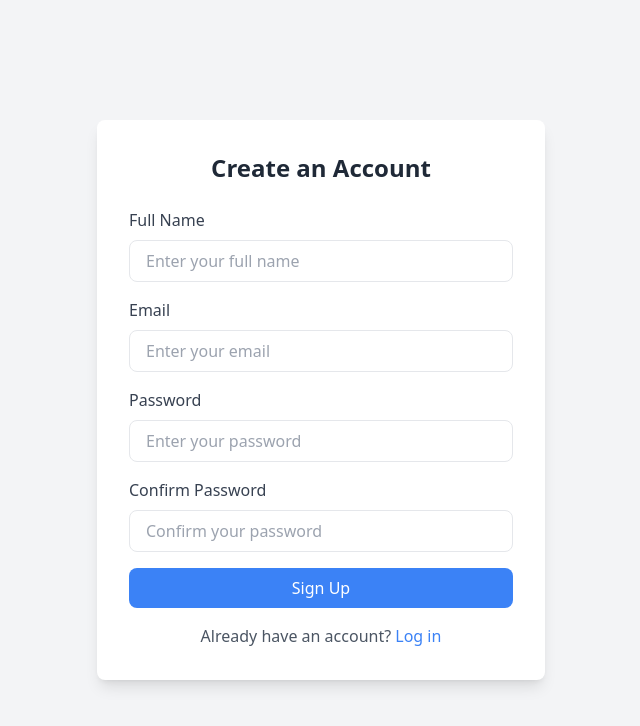
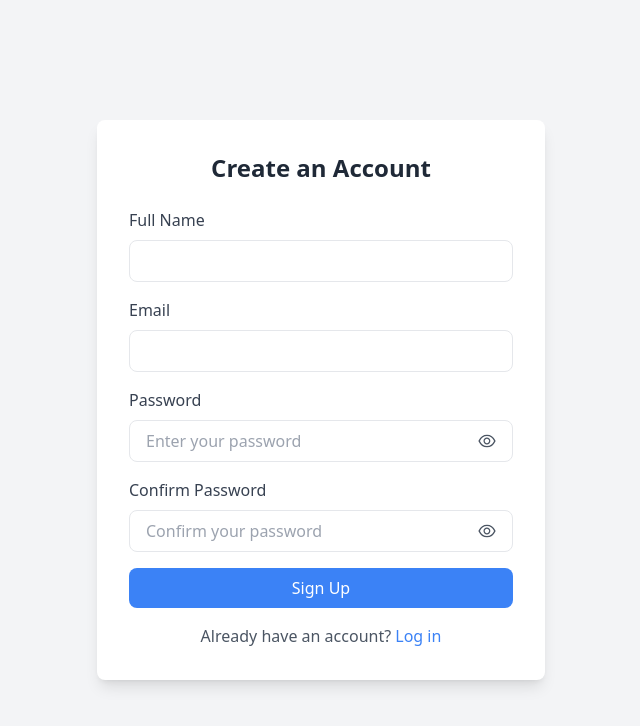
Before and after one commit to arnab-ghorai/trend_bazaar, a React (Vite) app: page /signup in a window 1280 px wide. Shown: the top 726 px of the page, without its empty margins (319-959 px from the left). Built offline with nearby package versions, Linux system fonts and the light colour scheme.

Commit message:
added formvalidation

```diff
--- a/package.json
+++ b/package.json
@@ -12,12 +12,14 @@
   "dependencies": {
     "@reduxjs/toolkit": "^2.4.0",
     "axios": "^1.7.7",
+    "formik": "^2.4.6",
     "react": "^18.3.1",
     "react-dom": "^18.3.1",
     "react-icons": "^5.3.0",
     "react-redux": "^9.1.2",
     "react-router-dom": "^6.26.2",
-    "react-toastify": "^10.0.6"
+    "react-toastify": "^10.0.6",
+    "yup": "^1.5.0"
   },
   "devDependencies": {
     "@eslint/js": "^9.9.0",
--- /dev/null
+++ b/src/activity/validationSchemas.jsx
@@ -0,0 +1,29 @@
+import * as Yup from "yup";
+
+export const validationSchemas = {
+  signup: Yup.object({
+    name: Yup.string()
+      .min(3, "Name must be at least 3 characters")
+      .required("Name is required"),
+    email: Yup.string()
+      .email("Invalid email address")
+      .required("Email is required"),
+    password: Yup.string()
+      .min(6, "Password must be at least 6 characters")
+      .required("Password is required"),
+    confirmPassword: Yup.string()
+      .oneOf([Yup.ref("password"), null], "Passwords must match")
+      .required("Confirm Password is required"),
+  }),
+  login: Yup.object({
+    email: Yup.string()
+      .email("Invalid email address")
+      .required("Email is required"),
+    password: Yup.string().required("Password is required"),
+  }),
+  forgotPassword: Yup.object({
+    email: Yup.string()
+      .email("Invalid email address")
+      .required("Email is required"),
+  }),
+};
--- /dev/null
+++ b/src/component/TextInput.jsx
@@ -0,0 +1,23 @@
+import React from "react";
+
+const TextInput = ({ label, id, type, formik }) => {
+  const error = formik.touched[id] && formik.errors[id];
+  return (
+    <div>
+      <label htmlFor={id} className="block text-gray-700 font-medium mb-2">
+        {label}
+      </label>
+      <input
+        type={type}
+        id={id}
+        {...formik.getFieldProps(id)}
+        className={`w-full px-4 py-2 border rounded-lg text-gray-700 focus:outline-none ${
+          error ? "border-red-500" : "focus:ring-blue-500"
+        }`}
+      />
+      {error && <p className="text-red-500 text-sm">{formik.errors[id]}</p>}
+    </div>
+  );
+};
+
+export default TextInput;
--- a/src/pages/ForgotPassword.jsx
+++ b/src/pages/ForgotPassword.jsx
@@ -1,8 +1,21 @@
 import React from "react";
+import { useFormik } from "formik";
 import { useNavigate } from "react-router-dom";
+import { validationSchemas } from "../activity/validationSchemas";
+import TextInput from "../component/TextInput";
+import { toast } from "react-toastify";
 
 const ForgotPassword = () => {
   const navigate = useNavigate();
+  const formik = useFormik({
+    initialValues: { email: "" },
+    validationSchema: validationSchemas.forgotPassword,
+    onSubmit: (values) => {
+      navigate("/");
+      toast.success("Reset Instructions Send");
+    },
+  });
+
   return (
     <div className="flex items-center justify-center min-h-screen bg-gray-100">
       <div className="bg-white p-8 rounded-lg shadow-lg w-full max-w-md">
@@ -13,41 +26,15 @@ const ForgotPassword = () => {
           Enter your email address below, and we'll send you instructions to
           reset your password.
         </p>
-        <form className="space-y-4">
-          <div>
-            <label
-              htmlFor="email"
-              className="block text-gray-700 font-medium mb-2"
-            >
-              Email
-            </label>
-            <input
-              type="email"
-              id="email"
-              placeholder="Enter your email"
-              className="w-full px-4 py-2 border rounded-lg text-gray-700 focus:outline-none focus:ring-2 focus:ring-blue-500"
-              required
-            />
-          </div>
+        <form onSubmit={formik.handleSubmit} className="space-y-4">
+          <TextInput label="Email" id="email" type="email" formik={formik} />
           <button
             type="submit"
-            onClick={() => navigate("/")}
             className="w-full bg-blue-500 text-white py-2 rounded-lg hover:bg-blue-600 transition duration-300"
           >
             Send Reset Instructions
           </button>
         </form>
-        <div className="mt-4 text-center">
-          <p className="text-gray-600">
-            Remembered your password?{" "}
-            <button
-              onClick={() => navigate("/login")}
-              className="text-blue-500 hover:underline"
-            >
-              Log in
-            </button>
-          </p>
-        </div>
       </div>
     </div>
   );
--- a/src/pages/Login.jsx
+++ b/src/pages/Login.jsx
@@ -1,30 +1,34 @@
-import React from "react";
+import React, { useState } from "react";
+import { useFormik } from "formik";
 import { useNavigate } from "react-router-dom";
+import { validationSchemas } from "../activity/validationSchemas";
+import TextInput from "../component/TextInput";
+import { toast } from "react-toastify";
+import { AiOutlineEye, AiOutlineEyeInvisible } from "react-icons/ai";
 
 const Login = () => {
+  const [showPassword, setShowPassword] = useState(false);
   const navigate = useNavigate();
+
+  const formik = useFormik({
+    initialValues: { email: "", password: "" },
+    validationSchema: validationSchemas.login,
+    onSubmit: (values) => {
+      navigate("/");
+      toast.success("Login Successful");
+    },
+  });
+
   return (
-    <div className="flex items-center justify-center min-h-screen bg-gray-100 p-6">
+    <div className="flex items-center justify-center min-h-screen bg-gray-100">
       <div className="bg-white p-8 rounded-lg shadow-lg w-full max-w-md">
         <h2 className="text-2xl font-bold text-center text-gray-800 mb-6">
           Login to Trend Bazaar
         </h2>
-        <form className="space-y-4">
-          <div>
-            <label
-              htmlFor="email"
-              className="block text-gray-700 font-medium mb-2"
-            >
-              Email
-            </label>
-            <input
-              type="email"
-              id="email"
-              placeholder="Enter your email"
-              className="w-full px-4 py-2 border rounded-lg text-gray-700 focus:outline-none focus:ring-2 focus:ring-blue-500"
-            />
-          </div>
-          <div>
+        <form onSubmit={formik.handleSubmit} className="space-y-4">
+          <TextInput label="Email" id="email" type="email" formik={formik} />
+
+          <div className="relative">
             <label
               htmlFor="password"
               className="block text-gray-700 font-medium mb-2"
@@ -32,16 +36,35 @@ const Login = () => {
               Password
             </label>
             <input
-              type="password"
+              type={showPassword ? "text" : "password"}
               id="password"
+              name="password"
+              value={formik.values.password}
+              onChange={formik.handleChange}
+              onBlur={formik.handleBlur}
               placeholder="Enter your password"
               className="w-full px-4 py-2 border rounded-lg text-gray-700 focus:outline-none focus:ring-2 focus:ring-blue-500"
             />
+            <div
+              className="absolute top-[2.7rem] right-4 cursor-pointer text-gray-600"
+              onClick={() => setShowPassword(!showPassword)}
+            >
+              {showPassword ? (
+                <AiOutlineEyeInvisible size={20} />
+              ) : (
+                <AiOutlineEye size={20} />
+              )}
+            </div>
+            {formik.errors.password && formik.touched.password && (
+              <p className="text-red-500 text-sm mt-1">
+                {formik.errors.password}
+              </p>
+            )}
           </div>
+
           <button
             type="submit"
             className="w-full bg-blue-500 text-white py-2 rounded-lg hover:bg-blue-600 transition duration-300"
-            onClick={() => navigate("/")}
           >
             Login
           </button>
--- a/src/pages/Signup.jsx
+++ b/src/pages/Signup.jsx
@@ -1,44 +1,37 @@
-import React from "react";
+import React, { useState } from "react";
+import { useFormik } from "formik";
 import { useNavigate } from "react-router-dom";
+import { validationSchemas } from "../activity/validationSchemas";
+import TextInput from "../component/TextInput";
+import { toast } from "react-toastify";
+import { AiOutlineEye, AiOutlineEyeInvisible } from "react-icons/ai";
 
 const Signup = () => {
+  const [showPassword, setShowPassword] = useState(false);
+  const [showConfirmPassword, setShowConfirmPassword] = useState(false);
   const navigate = useNavigate();
+
+  const formik = useFormik({
+    initialValues: { name: "", email: "", password: "", confirmPassword: "" },
+    validationSchema: validationSchemas.signup,
+    onSubmit: (values) => {
+      navigate("/");
+      toast.success("Signup Successful");
+    },
+  });
+
   return (
-    <div className="flex items-center justify-center min-h-screen bg-gray-100 p-6 ">
+    <div className="flex items-center justify-center min-h-screen bg-gray-100">
       <div className="bg-white p-8 rounded-lg shadow-lg w-full max-w-md">
         <h2 className="text-2xl font-bold text-center text-gray-800 mb-6">
           Create an Account
         </h2>
-        <form className="space-y-4">
-          <div>
-            <label
-              htmlFor="name"
-              className="block text-gray-700 font-medium mb-2"
-            >
-              Full Name
-            </label>
-            <input
-              type="text"
-              id="name"
-              placeholder="Enter your full name"
-              className="w-full px-4 py-2 border rounded-lg text-gray-700 focus:outline-none focus:ring-2 focus:ring-blue-500"
-            />
-          </div>
-          <div>
-            <label
-              htmlFor="email"
-              className="block text-gray-700 font-medium mb-2"
-            >
-              Email
-            </label>
-            <input
-              type="email"
-              id="email"
-              placeholder="Enter your email"
-              className="w-full px-4 py-2 border rounded-lg text-gray-700 focus:outline-none focus:ring-2 focus:ring-blue-500"
-            />
-          </div>
-          <div>
+        <form onSubmit={formik.handleSubmit} className="space-y-4">
+          <TextInput label="Full Name" id="name" type="text" formik={formik} />
+
+          <TextInput label="Email" id="email" type="email" formik={formik} />
+
+          <div className="relative">
             <label
               htmlFor="password"
               className="block text-gray-700 font-medium mb-2"
@@ -46,30 +39,70 @@ const Signup = () => {
               Password
             </label>
             <input
-              type="password"
+              type={showPassword ? "text" : "password"}
               id="password"
+              name="password"
+              value={formik.values.password}
+              onChange={formik.handleChange}
+              onBlur={formik.handleBlur}
               placeholder="Enter your password"
               className="w-full px-4 py-2 border rounded-lg text-gray-700 focus:outline-none focus:ring-2 focus:ring-blue-500"
             />
+            <div
+              className="absolute top-[2.7rem] right-4 cursor-pointer text-gray-600"
+              onClick={() => setShowPassword(!showPassword)}
+            >
+              {showPassword ? (
+                <AiOutlineEyeInvisible size={20} />
+              ) : (
+                <AiOutlineEye size={20} />
+              )}
+            </div>
+            {formik.errors.password && formik.touched.password && (
+              <p className="text-red-500 text-sm mt-1">
+                {formik.errors.password}
+              </p>
+            )}
           </div>
-          <div>
+
+          <div className="relative">
             <label
-              htmlFor="confirm-password"
+              htmlFor="confirmPassword"
               className="block text-gray-700 font-medium mb-2"
             >
               Confirm Password
             </label>
             <input
-              type="password"
-              id="confirm-password"
+              type={showConfirmPassword ? "text" : "password"}
+              id="confirmPassword"
+              name="confirmPassword"
+              value={formik.values.confirmPassword}
+              onChange={formik.handleChange}
+              onBlur={formik.handleBlur}
               placeholder="Confirm your password"
               className="w-full px-4 py-2 border rounded-lg text-gray-700 focus:outline-none focus:ring-2 focus:ring-blue-500"
             />
+            <div
+              className="absolute top-[2.7rem] right-4 cursor-pointer text-gray-600"
+              onClick={() => setShowConfirmPassword(!showConfirmPassword)}
+            >
+              {showConfirmPassword ? (
+                <AiOutlineEyeInvisible size={20} />
+              ) : (
+                <AiOutlineEye size={20} />
+              )}
+            </div>
+            {formik.errors.confirmPassword &&
+              formik.touched.confirmPassword && (
+                <p className="text-red-500 text-sm mt-1">
+                  {formik.errors.confirmPassword}
+                </p>
+              )}
           </div>
+
           <button
             type="submit"
             className="w-full bg-blue-500 text-white py-2 rounded-lg hover:bg-blue-600 transition duration-300"
-            onClick={() => navigate("/")}
           >
             Sign Up
           </button>
```
Also changed, not shown: src/component/Footer.jsx (+25 -33 lines), 1 other file (tests, documents, lock files or other folders).
